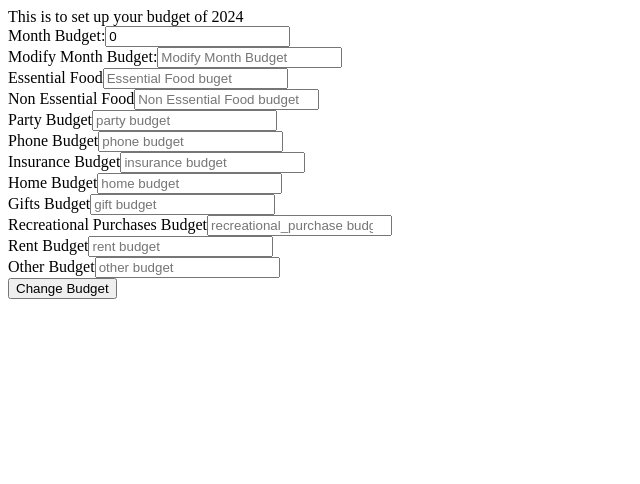
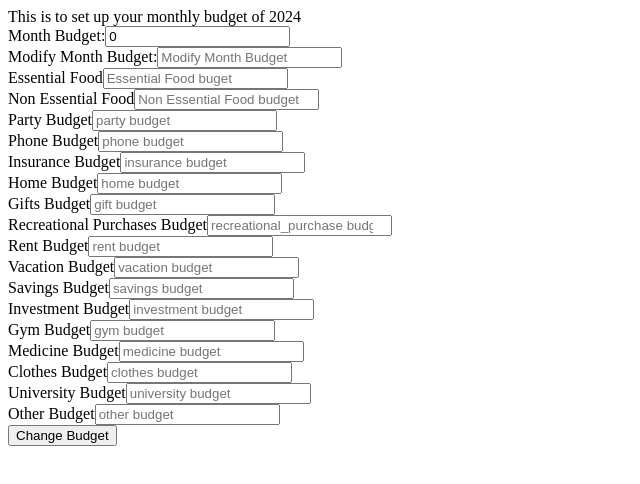
Before and after one commit to ttamalito/expenses_frontend, a React (Create React App) app: page /setUp in a window 1280 px wide. Shown: the top 484 px of the page, without its empty margins (0-640 px from the left). Built offline with nearby package versions, Linux system fonts and the light colour scheme; no server answers.

Commit message:
contribution of the day

```diff
--- a/src/SetUp.js
+++ b/src/SetUp.js
@@ -1,12 +1,15 @@
 import {useEffect, useRef, useState} from "react";
 import createUrlParams
     from "./utils/createURLParams";
+import types from "./utils/types";
 
 export default function SetUp() {
     // query the setup
     const [monthBudget, setMonthBudget] = useState(0);
     const [typesBudget, setTypesBudget] = useState({});
     const monthBudgetRef = useRef(10);
+    const [budgetModifierForm, setBudgetModifierForm] = useState(<form></form>);
+    const [percentages, setPercentages] = useState({});
     useEffect(() => {
         querySetUp(setMonthBudget, setTypesBudget, monthBudgetRef);
     }, []);
@@ -55,6 +58,40 @@ export default function SetUp() {
         <input type="number" placeholder={'rent budget'} defaultValue={typesBudget.rent}
         id={'rent'} name={'rent'}/>
         <br/>
+        <label htmlFor={types.VACATION}>Vacation Budget</label>
+        <input type="number" placeholder={'vacation budget'} defaultValue={typesBudget.vacation}
+        id={types.VACATION} name={types.VACATION}/>
+        <br/>
+        <label htmlFor={types.SAVINGS}>Savings Budget</label>
+        <input type="number" placeholder={'savings budget'}  defaultValue={typesBudget.savings}
+        id={types.SAVINGS} name={types.SAVINGS}/>
+        <br/>
+
+        <label htmlFor={types.INVESTMENT}>Investment Budget</label>
+        <input type="number" placeholder={'investment budget'} defaultValue={typesBudget.investment}
+        id={types.INVESTMENT} name={types.INVESTMENT}/>
+        <br/>
+
+        <label htmlFor={types.GYM}>Gym Budget</label>
+        <input type="number" placeholder={'gym budget'} defaultValue={typesBudget.gym}
+        id={types.GYM} name={types.GYM}/>
+        <br/>
+
+        <label htmlFor={types.MEDICINE}>Medicine Budget</label>
+        <input type="number" placeholder={'medicine budget'} defaultValue={typesBudget.medicine}
+        id={types.MEDICINE} name={types.MEDICINE}/>
+        <br/>
+
+        <label htmlFor={types.CLOTHES}>Clothes Budget</label>
+        <input type="number" placeholder={'clothes budget'} defaultValue={typesBudget.clothes}
+        id={types.CLOTHES} name={types.CLOTHES}/>
+        <br/>
+
+        <label htmlFor={types.UNIVERSITY}>University Budget</label>
+        <input type="number" placeholder={'university budget'} defaultValue={typesBudget.university}
+        id={types.UNIVERSITY} name={types.UNIVERSITY}/>
+        <br/>
+
         <label htmlFor="other">Other Budget</label>
         <input type="number" placeholder={'other budget'} defaultValue={typesBudget.other}
         id={'other'} name={'other'}/>
@@ -64,7 +101,7 @@ export default function SetUp() {
 
     return (
         <>
-            This is to set up your budget of 2024
+            This is to set up your monthly budget of 2024
 
             {setUpForm}
         </>
@@ -76,6 +113,7 @@ export default function SetUp() {
  * Queries the setup values from the backend
  * @param setMonthBudget
  * @param setTypesBudget
+ * @param monthBudgetRef
  */
 function querySetUp(setMonthBudget, setTypesBudget, monthBudgetRef) {
 
@@ -88,9 +126,12 @@ function querySetUp(setMonthBudget, setTypesBudget, monthBudgetRef) {
         res.json().then(data => {
             if (data.result) {
                 console.log(data);
-                setMonthBudget(data.setUp.monthBudget);
+
                 monthBudgetRef.current = data.setUp.monthBudget;
                 setTypesBudget(data.setUp.typesBudget);
+                const result = retrievePercentages(data.setUp.typesBudget);
+                setMonthBudget(result.total);
+                console.log(result.percentages);
             } // the query was successful
 
         })
@@ -124,3 +165,18 @@ fetch(`http://localhost:8080/modifySetUp/2024`, {
     })
 }).catch(err => console.error(err));
 }
+
+
+
+
+function retrievePercentages(typesBudget) {
+    const total = Object.values(typesBudget).reduce((acc, curr) => acc + curr, 0);
+    const percentages = {};
+    for (const [key, value] of Object.entries(typesBudget)) {
+        percentages[key] = (value / total) * 100;
+    }
+    return {
+        total: total,
+        percentages: percentages
+    };
+}
```
